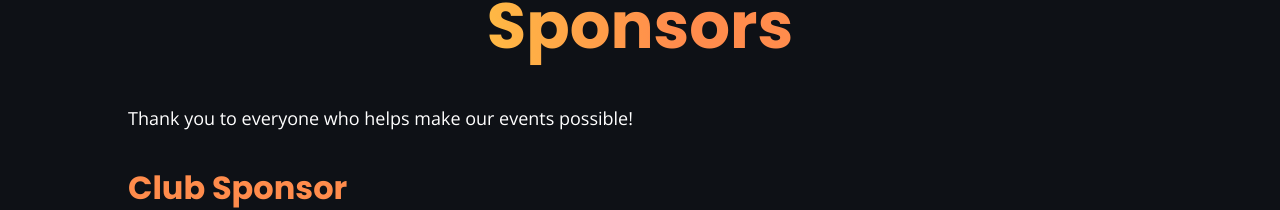
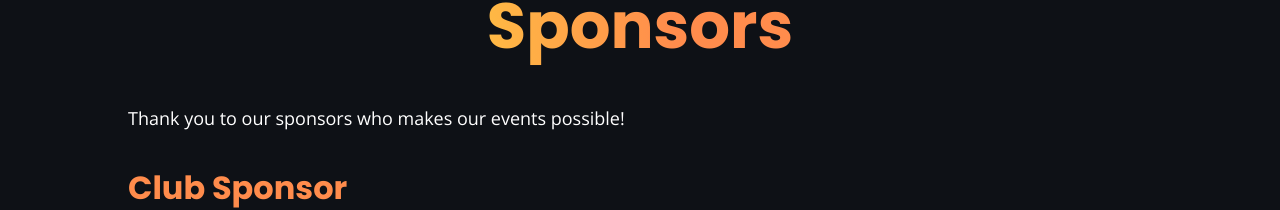
Before and after one commit to uclaacm/acmcyber.com, a Next.js app: page /sponsors in a window 1280 px wide. Shown: the part 118-328 px from the top of the page. Built offline with nearby package versions, Linux system fonts and the light colour scheme; a web font is replaced by a local one.

Commit message:
update wording

```diff
--- a/data/sponsors.ts
+++ b/data/sponsors.ts
@@ -13,7 +13,7 @@ export const lactfSponsors: Sponsor[] = [
   { src: "/images/crowdstrike.png", alt: "CrowdStrike", link: "https://www.crowdstrike.com" },
   { src: "/images/google-cloud.png", alt: "Google Cloud", link: "https://cloud.google.com" },
   { src: "/images/latticework.png", alt: "Latticework", link: "https://www.latticework.com" },
-  { src: "/images/binary-ninja.png", alt: "Latticework", link: "https://binary.ninja/" },
+  { src: "/images/binary-ninja.png", alt: "Binary Ninja", link: "https://binary.ninja/" },
   { src: "/images/lockheed-martin.svg", alt: "Lockheed Martin", link: "https://www.lockheedmartin.com" },
   { src: "/images/microsoft.jpg", alt: "Microsoft", link: "https://www.microsoft.com" },
   { src: "/images/ottersec.png", alt: "OtterSec", link: "https://ottersec.com" },
--- a/pages/events.tsx
+++ b/pages/events.tsx
@@ -117,7 +117,8 @@ export default function Events() {
               <a href="https://l.acmcyber.com/gcal" className={styles["gcal"]}>
                 Google Calendar
               </a>
-              . Note that the link only works while logged into a google account!
+              . Note that the link only works while logged into a google
+              account!
             </p>
           </div>
 
--- a/pages/sponsors.tsx
+++ b/pages/sponsors.tsx
@@ -40,12 +40,12 @@ export default function Sponsors() {
     <>
       <CyberSeo
         title="Sponsors"
-        description="Thank you to everyone who helps makes our events possible!"
+        description="Sponsors who help make ACM Cyber at UCLA's events possible!"
       />
       <div className="page">
         <div className="content">
           <h1>Sponsors</h1>
-          <p>Thank you to everyone who helps make our events possible!</p>
+          <p>Thank you to our sponsors who makes our events possible!</p>
           <SponsorsTierSection tier="Club" sponsors={clubSponsors} />
           <SponsorsTierSection tier="LA CTF 2025" sponsors={lactfSponsors} />
         </div>
```
